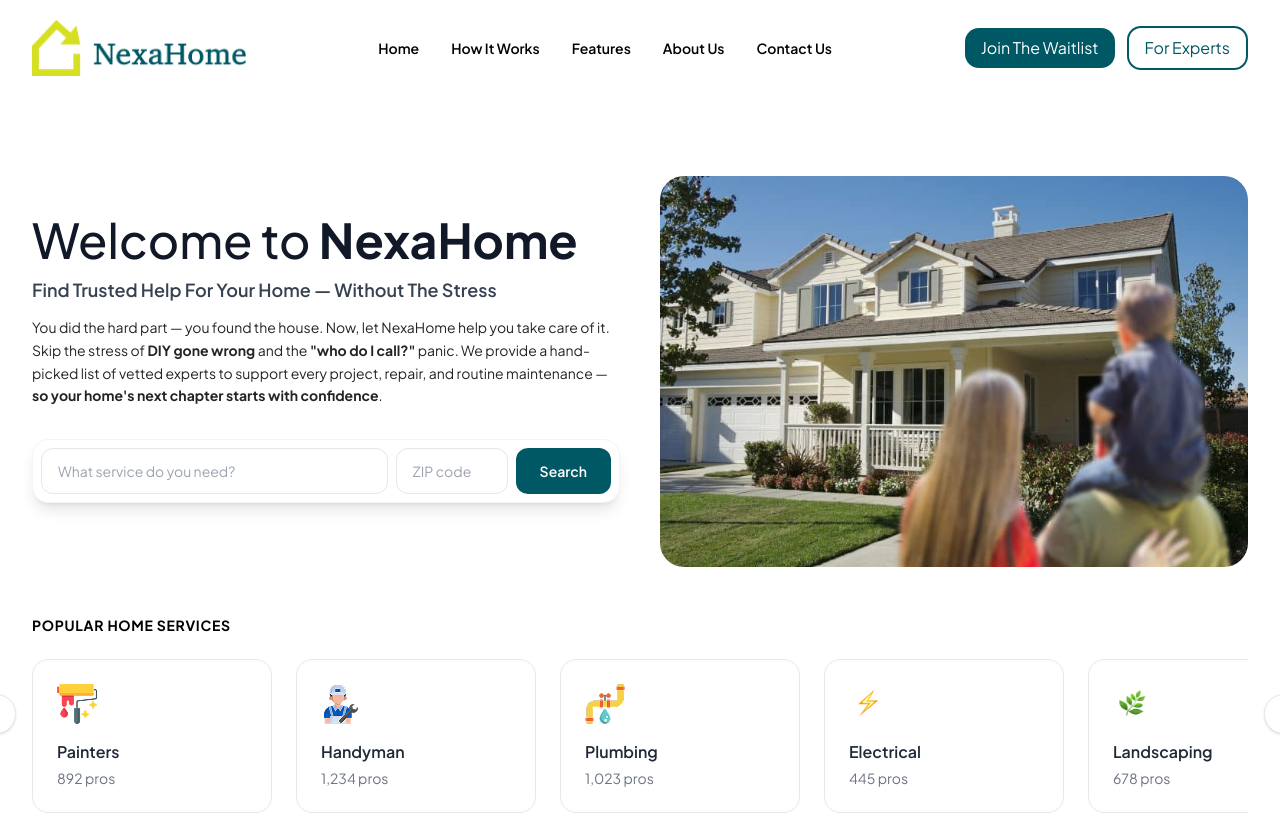
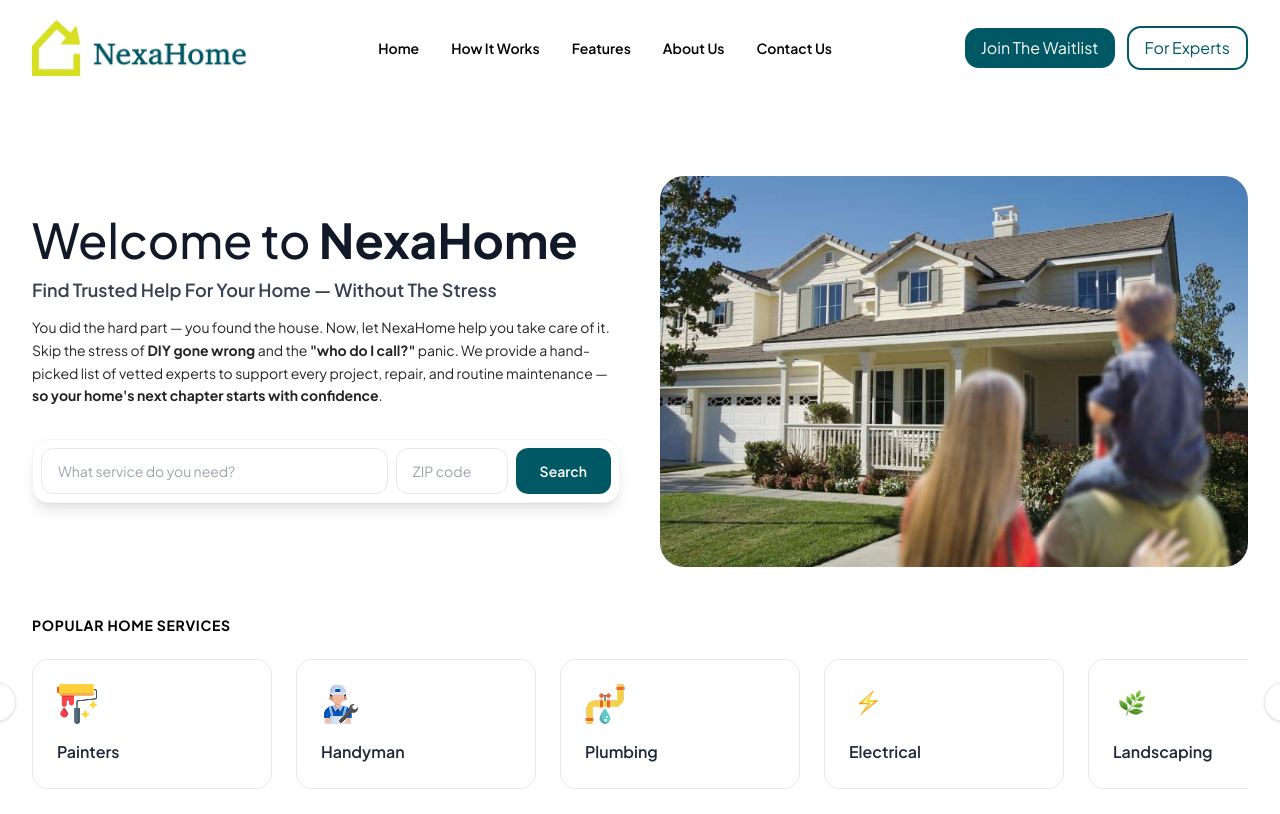
Before and after one commit to dignitestudios-dev/NexaHome-Landing-Page, a Next.js app: page /homeowners in a window 1280 px wide. Shown: the top 814 px of the page. Built offline with nearby package versions, Linux system fonts and the light colour scheme.

Commit message:
Update: Comment out pros count display in HomeownersHero component

```diff
--- a/components/homeowners/HomeownersHero.jsx
+++ b/components/homeowners/HomeownersHero.jsx
@@ -131,7 +131,7 @@
                   {s.label}
                 </p>
 
-                <p className="text-sm text-gray-500 mt-1">{s.count}</p>
+                {/* <p className="text-sm text-gray-500 mt-1">{s.count}</p> */}
               </div>
             ))}
           </div>
```
